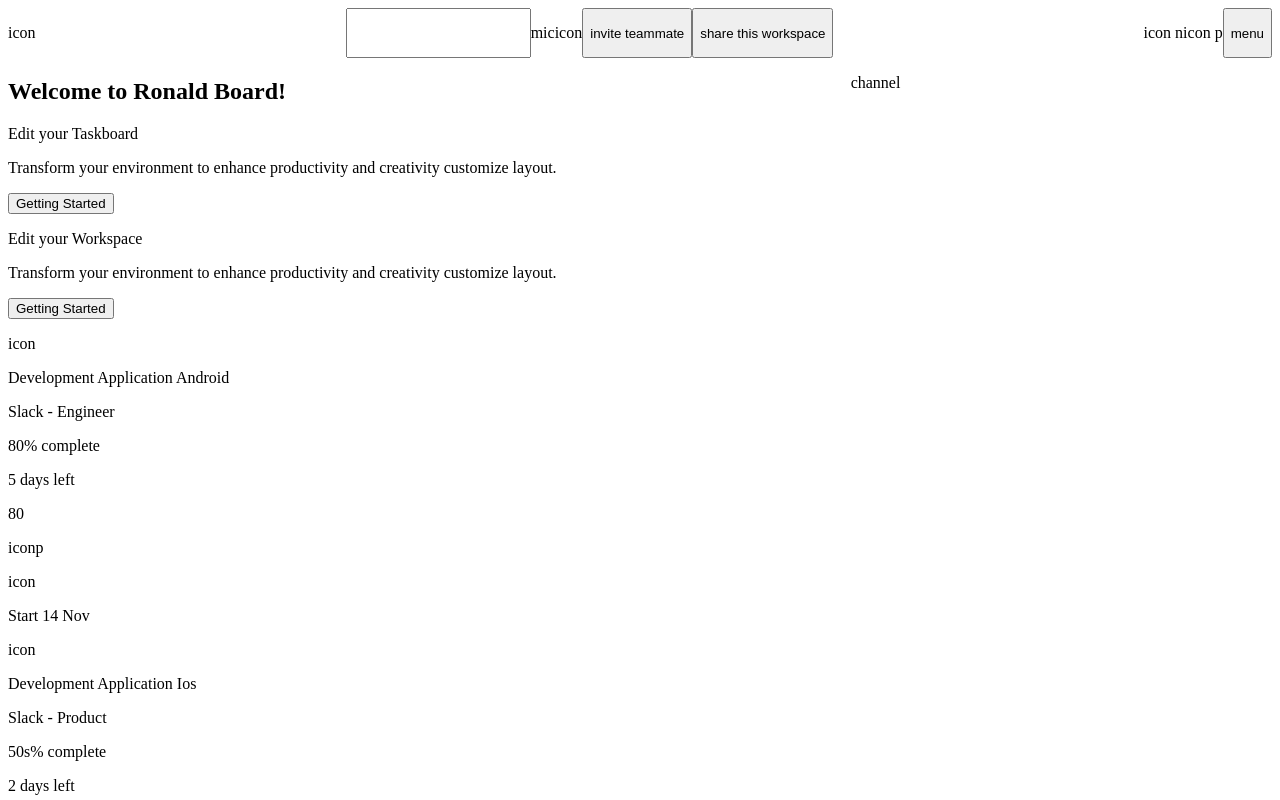
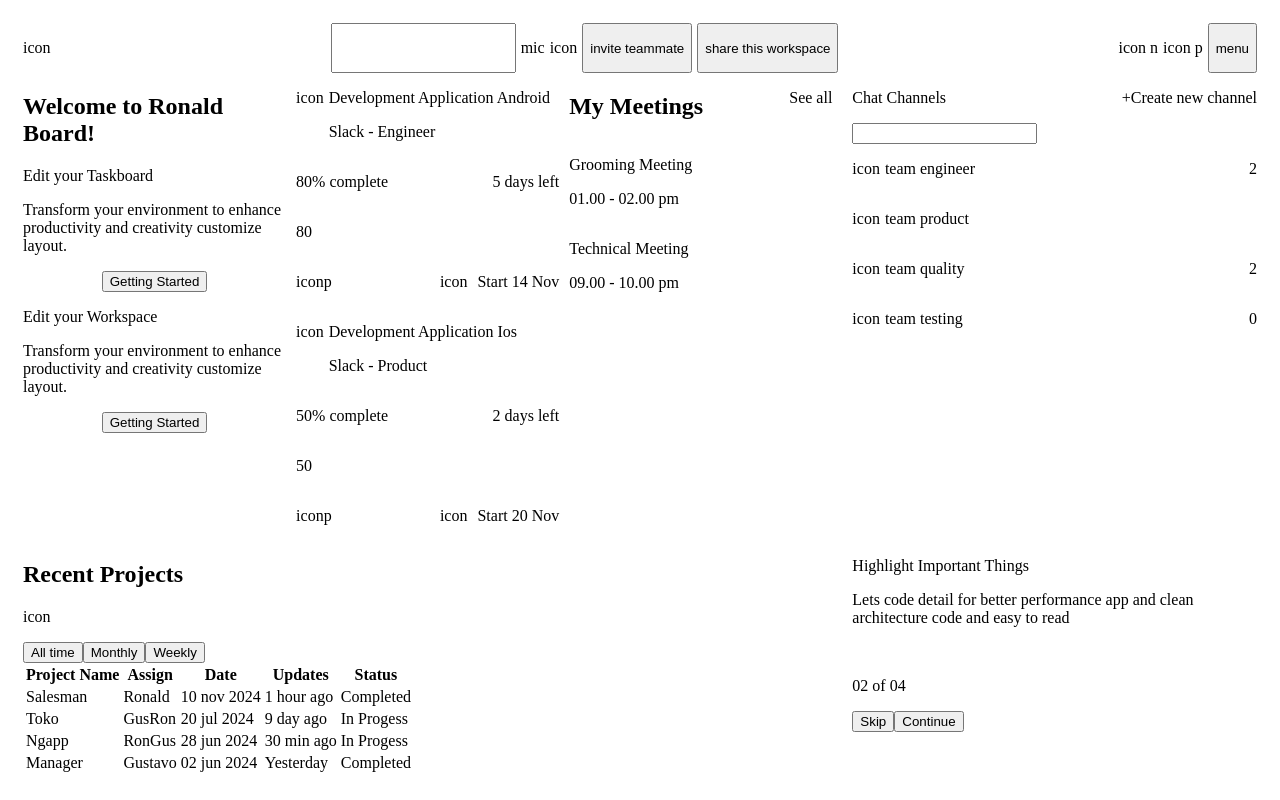
Before and after one commit to RonaldGustavo/project-management-app-ui-react, a React (Vite) app: page / in a window 1280 px wide. Shown: the top 800 px of the page. Built offline with nearby package versions, Linux system fonts and the light colour scheme.

Commit message:
feat: update code

```diff
--- a/src/components/Channel.tsx
+++ b/src/components/Channel.tsx
@@ -1,7 +1,48 @@
 const Channel = () => {
+  const dataChannel = [
+    {
+      icon: 'icon',
+      title: 'team engineer',
+      notif: '2',
+    },
+    {
+      icon: 'icon',
+      title: 'team product',
+      notif: '',
+    },
+    {
+      icon: 'icon',
+      title: 'team quality',
+      notif: '2',
+    },
+    {
+      icon: 'icon',
+      title: 'team testing',
+      notif: '0',
+    },
+  ];
+
   return (
     <>
-      <p>channel</p>
+      <div className="channel">
+        <div className="channel-header">
+          <p className="channel-header-title">Chat Channels</p>
+          <p className="channel-header-create-channel">+Create new channel</p>
+        </div>
+        <input />
+        {dataChannel &&
+          dataChannel.map((data: any) => {
+            return (
+              <div className="channel-body-card">
+                <div className="channel-body-card-title-container">
+                  <p className="channel-body-card-icon">{data.icon}</p>
+                  <p className="channel-body-card-title">{data.title}</p>
+                </div>
+                <p className="channel-body-card-notif">{data.notif}</p>
+              </div>
+            );
+          })}
+      </div>
     </>
   );
 };
--- a/src/components/Highlight.tsx
+++ b/src/components/Highlight.tsx
@@ -29,10 +29,21 @@ const Highlight = () => {
       iconLogo: 'icon',
       title: 'Development Application Ios',
       subTitle: 'Slack - Product',
-      percentage: '50s',
+      percentage: '50',
       dayLeft: '2',
       iconProfile: 'iconp',
       startDay: '20',
+    },
+  ];
+
+  const dataRight = [
+    {
+      title: 'Grooming Meeting',
+      date: '01.00 - 02.00 pm',
+    },
+    {
+      title: 'Technical Meeting',
+      date: '09.00 - 10.00 pm',
     },
   ];
 
@@ -47,7 +58,11 @@ const Highlight = () => {
                 <div className="highlight-left-card">
                   <p className="highlight-left-card-title">{data.title}</p>
                   <p className="highlight-left-card-desc">{data.description}</p>
-                  <button className="highlight-left-card-button">{data.button}</button>
+                  <div className="highlight-left-card-button-container">
+                    <button className="highlight-left-card-button">
+                      {data.button}
+                    </button>
+                  </div>
                 </div>
               );
             })}
@@ -58,29 +73,67 @@ const Highlight = () => {
               return (
                 <div className="highlight-mid-card">
                   <div className="highlight-mid-card-container-header">
-                    <p className="highlight-mid-card-header-logo">{data.iconLogo}</p>
+                    <p className="highlight-mid-card-header-logo">
+                      {data.iconLogo}
+                    </p>
                     <div className="highlight-mid-card-header-container-title">
-                      <p className="highlight-mid-card-header-text-title">{data.title}</p>
-                      <p className="highlight-mid-card-header-text-subTitle">{data.subTitle}</p>
+                      <p className="highlight-mid-card-header-text-title">
+                        {data.title}
+                      </p>
+                      <p className="highlight-mid-card-header-text-subTitle">
+                        {data.subTitle}
+                      </p>
                     </div>
                   </div>
                   <div className="highlight-mid-card-container-percentage">
-                    <p className="highlight-mid-card-text-percentage">{data.percentage}% complete</p>
-                    <p className="highlight-mid-card-text-dayLeft">{data.dayLeft} days left</p>
+                    <p className="highlight-mid-card-text-percentage">
+                      {data.percentage}% complete
+                    </p>
+                    <p className="highlight-mid-card-text-dayLeft">
+                      {data.dayLeft} days left
+                    </p>
                   </div>
-                  <p className="highlight-mid-card-bar-percentage">{data.percentage}</p>
+                  <p className="highlight-mid-card-bar-percentage">
+                    {data.percentage}
+                  </p>
                   <div className="highlight-mid-card-container-footer">
-                    <p className="highlight-mid-card-footer-iconProfile">{data.iconProfile}</p>
+                    <p className="highlight-mid-card-footer-iconProfile">
+                      {data.iconProfile}
+                    </p>
                     <div className="highlight-mid-card-footer-container-right">
-                      <p className="highlight-mid-card-footer-iconDelete">icon</p>
-                      <p className="highlight-mid-card-footer-startDate">Start {data.startDay} Nov</p>
+                      <p className="highlight-mid-card-footer-iconDelete">
+                        icon
+                      </p>
+                      <p className="highlight-mid-card-footer-startDate">
+                        Start {data.startDay} Nov
+                      </p>
                     </div>
                   </div>
                 </div>
               );
             })}
         </div>
-        <div className="highlight-right"></div>
+        <div className="highlight-right">
+          <div className="highlight-right-card-header">
+            <h2 className="highlight-right-card-header-text-title">
+              My Meetings
+            </h2>
+            <p className="highlight-right-card-header-text-seeAll">See all</p>
+          </div>
+          {dataRight &&
+            dataRight.map((data: any) => {
+              return (
+                <div className="highlight-right-card-body">
+                  <p className="highlight-right-card-body-text-title">
+                    {data.title}
+                  </p>
+                  <p className="highlight-right-card-body-text-date">
+                    {data.date}
+                  </p>
+                </div>
+              );
+            })}
+        </div>
       </div>
     </>
   );
--- /dev/null
+++ b/src/components/News.tsx
@@ -0,0 +1,20 @@
+const News = () => {
+    return (
+        <>
+        <div className="news">
+            <p className="news-title">Highlight Important Things</p>
+            <p className="news-desc">Lets code detail for better performance app and clean architecture code and easy to read</p>
+            <img className="news-image"/>
+            <div className="news-footer">
+                <p className="news-footer-page">02 of 04</p>
+                <div className="news-footer-button-container">
+                    <button className="news-footer-button-skip">Skip</button>
+                    <button className="news-footer-button-continue">Continue</button>
+                </div>
+            </div>
+        </div>
+        </>
+    )
+}
+
+export default News
--- /dev/null
+++ b/src/components/Project.tsx
@@ -0,0 +1,75 @@
+const Project = () => {
+  const data = [
+    {
+      name: 'Salesman',
+      assign: 'Ronald',
+      date: '10 nov 2024',
+      updates: '1 hour ago',
+      status: 'Completed',
+    },
+    {
+      name: 'Toko',
+      assign: 'GusRon',
+      date: '20 jul 2024',
+      updates: '9 day ago',
+      status: 'In Progess',
+    },
+    {
+      name: 'Ngapp',
+      assign: 'RonGus',
+      date: '28 jun 2024',
+      updates: '30 min ago',
+      status: 'In Progess',
+    },
+    {
+      name: 'Manager',
+      assign: 'Gustavo',
+      date: '02 jun 2024',
+      updates: 'Yesterday',
+      status: 'Completed',
+    },
+  ];
+
+  return (
+    <>
+      <div className="project">
+        <div className="project-header">
+          <h2 className="project-header-text-title">Recent Projects</h2>
+          <div className="project-header-right">
+            <p className="project-header-right-icon">icon</p>
+            <button className="project-header-right-button">All time</button>
+            <button className="project-header-right-button">Monthly</button>
+            <button className="project-header-right-button">Weekly</button>
+          </div>
+        </div>
+        <table className="project-table">
+          <thead className="project-thead">
+            <tr className="project-thead-tr">
+              <th className="project-th">Project Name</th>
+              <th className="project-th">Assign</th>
+              <th className="project-th">Date</th>
+              <th className="project-th">Updates</th>
+              <th className="project-th">Status</th>
+            </tr>
+          </thead>
+          <tbody className="project-tbody">
+            {data &&
+              data.map((data: any) => {
+                return (
+                  <tr className="project-tbody-tr">
+                    <td className="project-td">{data.name}</td>
+                    <td className="project-td">{data.assign}</td>
+                    <td className="project-td">{data.date}</td>
+                    <td className="project-td">{data.updates}</td>
+                    <td className="project-td">{data.status}</td>
+                  </tr>
+                );
+              })}
+          </tbody>
+        </table>
+      </div>
+    </>
+  );
+};
+
+export default Project;
--- a/src/pages/App.tsx
+++ b/src/pages/App.tsx
@@ -1,15 +1,21 @@
 import Channel from '../components/Channel';
 import Header from '../components/Header';
 import Highlight from '../components/Highlight';
+import News from '../components/News';
+import Project from '../components/Project';
 
 function App() {
   return (
     <>
-      <div className='container'>
+      <div className="container">
         <Header />
-        <div className="container-highlight-channel">
+        <div className="container-grid-2-column">
           <Highlight />
           <Channel />
+        </div>
+        <div className="container-grid-2-column">
+          <Project />
+          <News />
         </div>
       </div>
     </>
--- a/src/styles/components/channel.css
+++ b/src/styles/components/channel.css
@@ -0,0 +1,39 @@
+.channel {
+
+}
+
+.channel-header {
+    display: flex;
+    justify-content: space-between;
+}
+
+.channel-header-title {
+
+}
+
+.channel-header-create-channel {
+
+}
+
+.channel-body-card {
+    display: flex;
+    justify-content: space-between;
+}
+
+.channel-body-card-title-container {
+    display: flex;
+    justify-content: start;
+    gap: 5px;
+}
+
+.channel-body-card-icon {
+
+}
+
+.channel-body-card-title {
+
+}
+
+.channel-body-card-notif {
+
+}
--- a/src/styles/components/header.css
+++ b/src/styles/components/header.css
@@ -10,9 +10,11 @@
 .header-mid {
     display: flex;
     flex-direction: row;
+    gap: 5px;
 }
 
 .header-right {
     display: flex;
     flex-direction: row;
+    gap:5px
 }
--- a/src/styles/components/highlight.css
+++ b/src/styles/components/highlight.css
@@ -1,18 +1,120 @@
+/* ===== Container utama ===== */
 .highlight {
-
+    display: grid;
+    grid-template-columns: 1fr 1fr 1fr;
+    gap: 10px;
 }
 
-/* left */
+/* ===== Bagian Kiri ===== */
 .highlight-left {
 
 }
 
-/* mid */
-.highlight-mid {
+.highlight-left-title {
 
 }
 
-/* right */
-.highlight-right {
+.highlight-left-card {
 
 }
+
+.highlight-left-card-title {
+}
+
+.highlight-left-card-desc {
+}
+
+.highlight-left-card-button-container {
+    display: flex;
+    justify-content: center;
+}
+
+.highlight-left-card-button {
+}
+
+/* ===== Bagian Tengah ===== */
+.highlight-mid {
+    display: flex;
+    flex-direction: column;
+}
+
+.highlight-mid-card {
+}
+
+.highlight-mid-card-container-header {
+    display: flex;
+    justify-content: start;
+    gap: 5px;
+}
+
+.highlight-mid-card-header-logo {
+}
+
+.highlight-mid-card-header-container-title {
+}
+
+.highlight-mid-card-header-text-title {
+}
+
+.highlight-mid-card-header-text-subTitle {
+}
+
+.highlight-mid-card-container-percentage {
+    display: flex;
+    justify-content: space-between;
+}
+
+.highlight-mid-card-text-percentage {
+}
+
+.highlight-mid-card-text-dayLeft {
+}
+
+.highlight-mid-card-bar-percentage {
+}
+
+.highlight-mid-card-container-footer {
+        display: flex;
+    justify-content: space-between;
+}
+
+.highlight-mid-card-footer-iconProfile {
+}
+
+.highlight-mid-card-footer-container-right {
+    display: flex;
+    justify-content: end;
+    gap: 10px;
+}
+
+.highlight-mid-card-footer-iconDelete {
+}
+
+.highlight-mid-card-footer-startDate {
+}
+
+/* ===== Bagian Kanan ===== */
+.highlight-right {
+        display: flex;
+    flex-direction: column;
+}
+
+.highlight-right-card-header {
+        display: flex;
+        justify-content: space-between;
+}
+
+.highlight-right-card-header-text-title {
+}
+
+.highlight-right-card-header-text-seeAll {
+}
+
+.highlight-right-card-body {
+}
+
+.highlight-right-card-body-text-title {
+}
+
+.highlight-right-card-body-text-date {
+}
--- /dev/null
+++ b/src/styles/components/news.css
@@ -0,0 +1,35 @@
+.news {
+  /* container utama */
+}
+
+.news-title {
+  /* judul berita */
+}
+
+.news-desc {
+  /* deskripsi berita */
+}
+
+.news-image {
+  /* gambar berita */
+}
+
+.news-footer {
+  /* area footer */
+}
+
+.news-footer-page {
+  /* teks halaman di footer */
+}
+
+.news-footer-button-container {
+  /* pembungkus tombol di footer */
+}
+
+.news-footer-button-skip {
+  /* tombol skip */
+}
+
+.news-footer-button-continue {
+  /* tombol continue */
+}
--- /dev/null
+++ b/src/styles/components/project.css
@@ -0,0 +1,41 @@
+/* ===== Container Utama ===== */
+.project {
+}
+
+/* ===== Header ===== */
+.project-header {
+}
+
+.project-header-text-title {
+}
+
+.project-header-right {
+}
+
+.project-header-right-icon {
+}
+
+.project-header-right-button {
+}
+
+/* ===== Table ===== */
+.project-table {
+}
+
+.project-thead {
+}
+
+.project-thead-tr {
+}
+
+.project-th {
+}
+
+.project-tbody {
+}
+
+.project-tbody-tr {
+}
+
+.project-td {
+}
--- a/src/styles/index.css
+++ b/src/styles/index.css
@@ -1,11 +1,15 @@
 @import './components/header.css';
+@import './components/highlight.css';
 @import './components/channel.css';
+@import './components/project.css';
+@import './components/news.css';
 
 .container {
-
+    padding: 15px;
 }
 
-.container-highlight-channel {
+.container-grid-2-column {
     display: grid;
     grid-template-columns: 2fr 1fr;
+    gap: 20px;
 }
```
